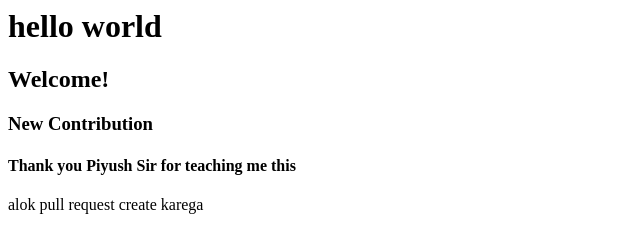
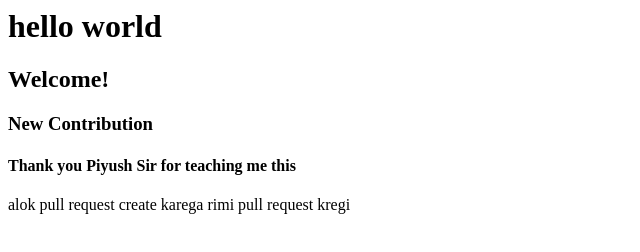
Before and after one commit to PiyushKrRai/teacher, a plain HTML site: page index.html in a window 1280 px wide. Shown: the whole page, without its empty margins (0-640 px from the left). Drawn offline with Linux system fonts and the light colour scheme.

Commit message:
edited code for pull request

```diff
--- a/index.html
+++ b/index.html
@@ -5,5 +5,6 @@
    <h3> New Contribution</h3>
   <h4>Thank you Piyush Sir for teaching me this</h4>
   alok pull request create karega
+  rimi pull request kregi
   </body>
 </html>
```
